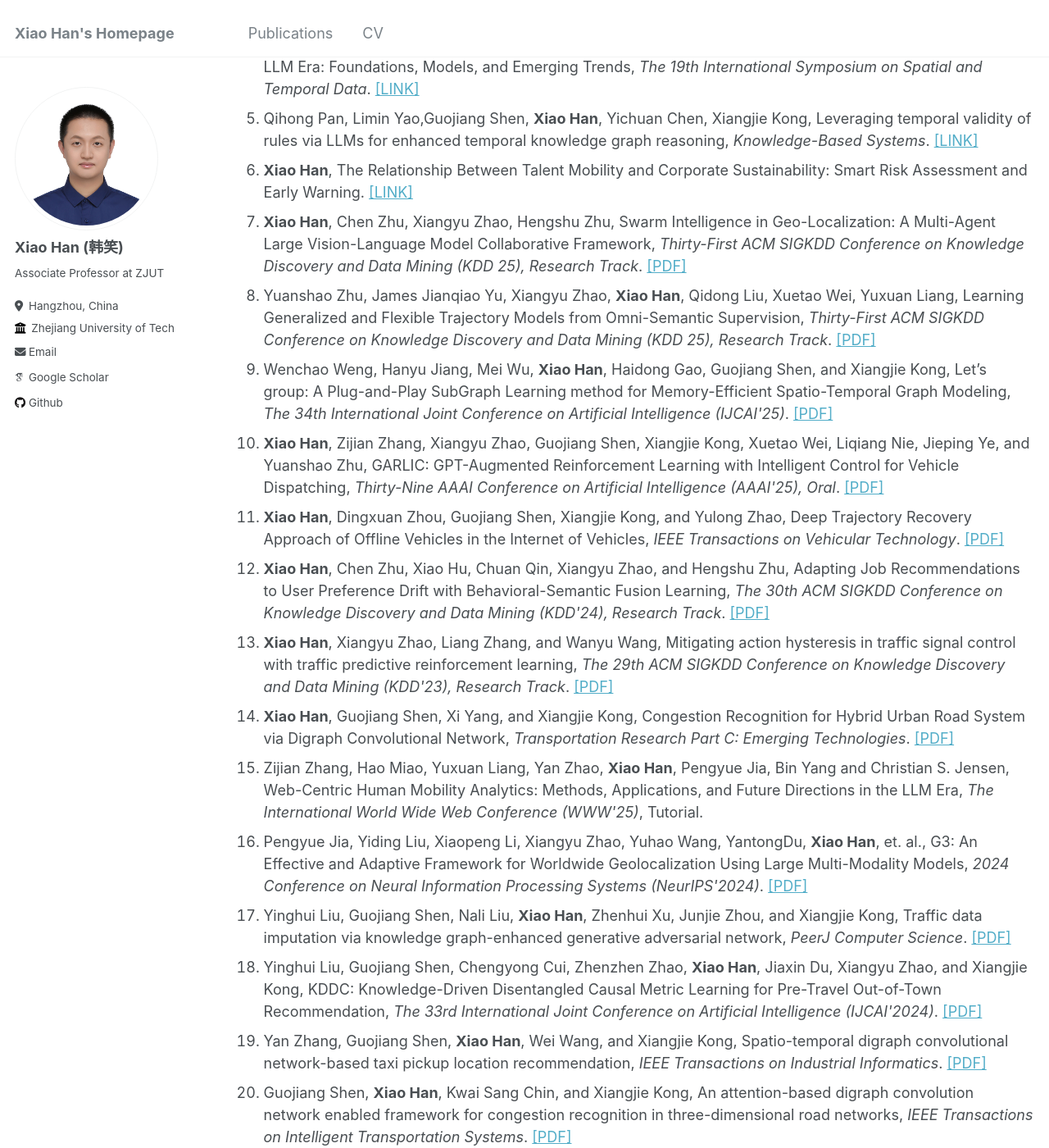
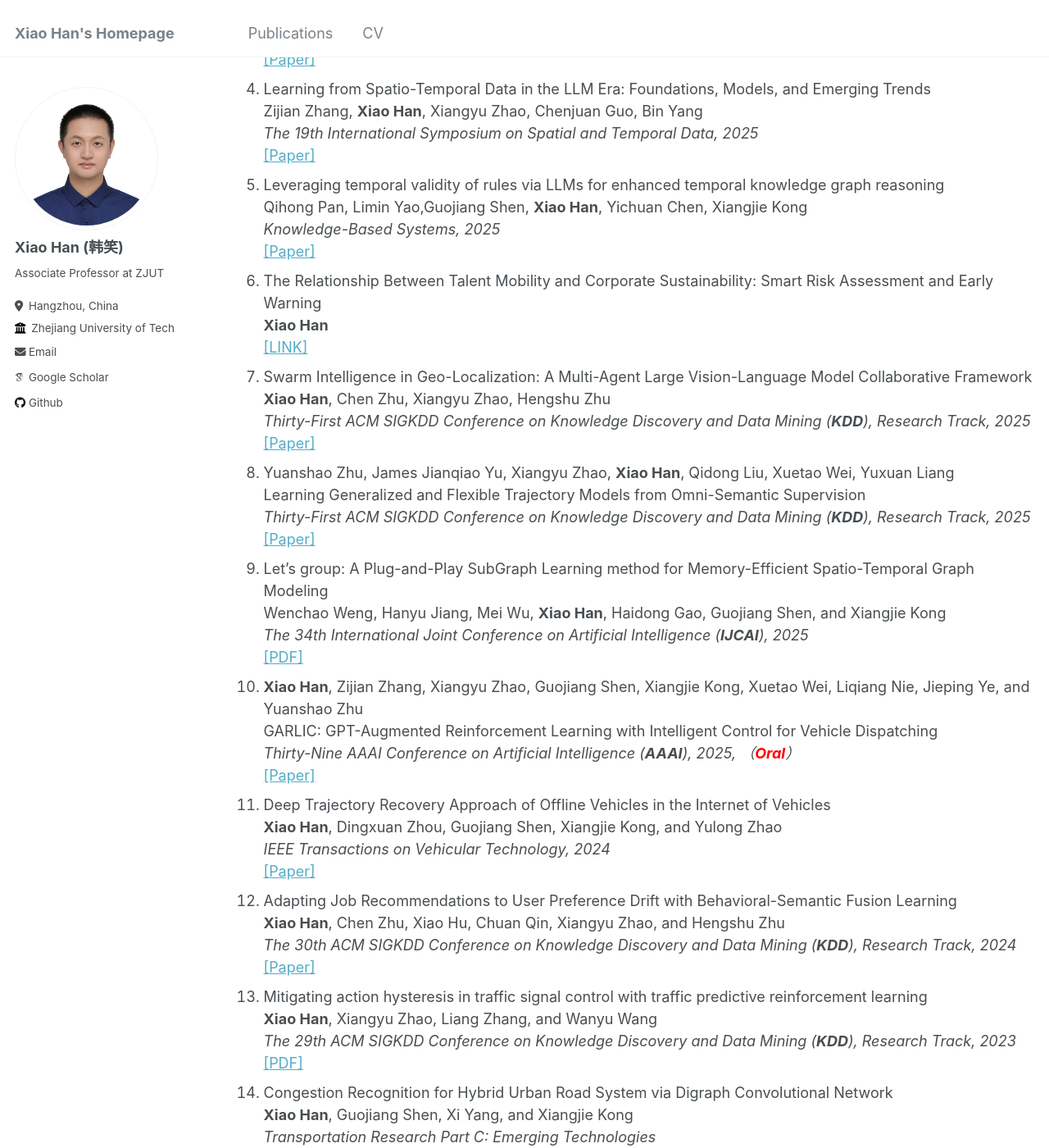
Before and after one commit to hahahenha/hahahenha.github.io, a Jekyll site: the page built from _pages/publications.md, in a window 1280 px wide and 1400 px high, scrolled down 449 px. Shown: the whole window at 82% size. Built offline with Jekyll 4.4.1, drawn with Linux system fonts in a browser that asks for light colours; some web fonts are replaced; some of the changed text lies outside the part shown.

Commit message:
Update publications.md

```diff
--- a/_pages/publications.md
+++ b/_pages/publications.md
@@ -27,126 +27,140 @@ author_profile: true
   </li>
 
   <li>
-    Zhehao Dai, Guojiang Shen, Yuyue Hu, Jiaxin Du, <Strong>Xiao Han</Strong> and Xiangjie Kong,
-     FedGVD: Efficient Federated Graph Learning via Unidirectional Distillation with Dynamic Virtual Nodes,
-    <em>The 34th ACM International Conference on Information and Knowledge Management (CIKM 25)</em>.
-    <a target="_blank" rel="noopener" href="https://">[LINK]</a>
+     FedGVD: Efficient Federated Graph Learning via Unidirectional Distillation with Dynamic Virtual Nodes <br>
+     Zhehao Dai, Guojiang Shen, Yuyue Hu, Jiaxin Du, <Strong>Xiao Han</Strong> and Xiangjie Kong <br>
+     <em>The 34th ACM International Conference on Information and Knowledge Management (CIKM), 2025 </em> <br>
+     <a target="_blank" rel="noopener" href="https://">[Paper]</a>
   </li>
 
   <li>
-    Dayan Pan, Zhaoyang Fu, Jingyuan Wang, <Strong>Xiao Han</Strong>, Yue Zhu and Xiangyu Zhao,
-     Contextual Attention Modulation: Towards Efficient Multi-Task Adaptation in Large Language Models,
-    <em>The 34th ACM International Conference on Information and Knowledge Management (CIKM 25)</em>.
-    <a target="_blank" rel="noopener" href="https://">[LINK]</a>
+     Contextual Attention Modulation: Towards Efficient Multi-Task Adaptation in Large Language Models <br>
+     Dayan Pan, Zhaoyang Fu, Jingyuan Wang, <Strong>Xiao Han</Strong>, Yue Zhu and Xiangyu Zhao <br>
+     <em>The 34th ACM International Conference on Information and Knowledge Management (CIKM), 2025 </em> <br>
+     <a target="_blank" rel="noopener" href="https://">[Paper]</a>
   </li>
 
   <li>
-   Zijian Zhang, <Strong>Xiao Han</Strong>, Xiangyu Zhao, Chenjuan Guo, Bin Yang,
-     Learning from Spatio-Temporal Data in the LLM Era: Foundations, Models, and Emerging Trends,
-    <em>The 19th International Symposium on Spatial and Temporal Data</em>.
-    <a target="_blank" rel="noopener" href="https://">[LINK]</a>
+     Learning from Spatio-Temporal Data in the LLM Era: Foundations, Models, and Emerging Trends <br>
+     Zijian Zhang, <Strong>Xiao Han</Strong>, Xiangyu Zhao, Chenjuan Guo, Bin Yang <br>
+     <em>The 19th International Symposium on Spatial and Temporal Data, 2025</em> <br>
+     <a target="_blank" rel="noopener" href="https://">[Paper]</a>
   </li>
 
   <li>
-    Qihong Pan, Limin Yao,Guojiang Shen, <Strong>Xiao Han</Strong>, Yichuan Chen, Xiangjie Kong,
-     Leveraging temporal validity of rules via LLMs for enhanced temporal knowledge graph reasoning,
-    <em>Knowledge-Based Systems</em>.
-    <a target="_blank" rel="noopener" href="https://">[LINK]</a>
+    Leveraging temporal validity of rules via LLMs for enhanced temporal knowledge graph reasoning  <br>
+    Qihong Pan, Limin Yao,Guojiang Shen, <Strong>Xiao Han</Strong>, Yichuan Chen, Xiangjie Kong  <br>
+    <em>Knowledge-Based Systems, 2025</em>  <br>
+    <a target="_blank" rel="noopener" href="https://">[Paper]</a>
   </li>
 
    <li>
-    <Strong>Xiao Han</Strong>,
-     The Relationship Between Talent Mobility and Corporate Sustainability: Smart Risk Assessment and Early Warning.
-    <a target="_blank" rel="noopener" href="https://hkaift.com/the-relationship-between-talent-mobility-and-corporate-sustainability-smart-risk-assessment-and-early-warning/">[LINK]</a>
-  </li>
-   <li>
-    <Strong>Xiao Han</Strong>, Chen Zhu, Xiangyu Zhao, Hengshu Zhu,
-     Swarm Intelligence in Geo-Localization: A Multi-Agent Large Vision-Language Model Collaborative Framework,
-    <em>Thirty-First ACM SIGKDD Conference on Knowledge Discovery and Data Mining (KDD 25), Research Track</em>.
-    <a target="_blank" rel="noopener" href="https://dl.acm.org/doi/10.1145/3711896.3737141">[PDF]</a>
+      The Relationship Between Talent Mobility and Corporate Sustainability: Smart Risk Assessment and Early Warning  <br>
+      <Strong>Xiao Han</Strong>  <br>
+      <a target="_blank" rel="noopener" href="https://hkaift.com/the-relationship-between-talent-mobility-and-corporate-sustainability-smart-risk-assessment-and-early-warning/">[LINK]</a>
   </li>
 
+  <li>
+     Swarm Intelligence in Geo-Localization: A Multi-Agent Large Vision-Language Model Collaborative Framework <br>
+     <Strong>Xiao Han</Strong>, Chen Zhu, Xiangyu Zhao, Hengshu Zhu <br>
+     <em>Thirty-First ACM SIGKDD Conference on Knowledge Discovery and Data Mining (<Strong>KDD</Strong>), Research Track, 2025</em> <br>
+     <a target="_blank" rel="noopener" href="https://dl.acm.org/doi/10.1145/3711896.3737141">[Paper]</a>
+</li>
+
    <li>
-    Yuanshao Zhu, James Jianqiao Yu, Xiangyu Zhao, <Strong>Xiao Han</Strong>, Qidong Liu, Xuetao Wei, Yuxuan Liang,
-     Learning Generalized and Flexible Trajectory Models from Omni-Semantic Supervision,
-    <em>Thirty-First ACM SIGKDD Conference on Knowledge Discovery and Data Mining (KDD 25), Research Track</em>.
-    <a target="_blank" rel="noopener" href="https://dl.acm.org/doi/10.1145/3711896.3737019">[PDF]</a>
+      Yuanshao Zhu, James Jianqiao Yu, Xiangyu Zhao, <Strong>Xiao Han</Strong>, Qidong Liu, Xuetao Wei, Yuxuan Liang <br>
+      Learning Generalized and Flexible Trajectory Models from Omni-Semantic Supervision <br>
+      <em>Thirty-First ACM SIGKDD Conference on Knowledge Discovery and Data Mining (<Strong>KDD</Strong>), Research Track, 2025</em> <br>
+      <a target="_blank" rel="noopener" href="https://dl.acm.org/doi/10.1145/3711896.3737019">[Paper]</a>
   </li>
+
   <li>
-    Wenchao Weng, Hanyu Jiang, Mei Wu, <Strong>Xiao Han</Strong>, Haidong Gao, Guojiang Shen, and Xiangjie Kong,
-    Let’s group: A Plug-and-Play SubGraph Learning method for Memory-Efficient Spatio-Temporal Graph Modeling,
-    <em>The 34th International Joint Conference on Artificial Intelligence (IJCAI'25)</em>.
-    <a target="_blank" rel="noopener" href="">[PDF]</a>
+      Let’s group: A Plug-and-Play SubGraph Learning method for Memory-Efficient Spatio-Temporal Graph Modeling <br>
+      Wenchao Weng, Hanyu Jiang, Mei Wu, <Strong>Xiao Han</Strong>, Haidong Gao, Guojiang Shen, and Xiangjie Kong <br>
+      <em>The 34th International Joint Conference on Artificial Intelligence (<Strong>IJCAI</Strong>), 2025</em> <br>
+      <a target="_blank" rel="noopener" href="">[PDF]</a>
   </li>
+
   <li>
-    <Strong>Xiao Han</Strong>, Zijian Zhang, Xiangyu Zhao, Guojiang Shen, Xiangjie Kong, Xuetao Wei, Liqiang Nie, Jieping Ye, and Yuanshao Zhu,
-    GARLIC: GPT-Augmented Reinforcement Learning with Intelligent Control for Vehicle Dispatching,
-    <em>Thirty-Nine AAAI Conference on Artificial Intelligence (AAAI'25), Oral</em>.
-    <a target="_blank" rel="noopener" href="https://arxiv.org/abs/2408.10286">[PDF]</a>
+      <Strong>Xiao Han</Strong>, Zijian Zhang, Xiangyu Zhao, Guojiang Shen, Xiangjie Kong, Xuetao Wei, Liqiang Nie, Jieping Ye, and Yuanshao Zhu <br>
+      GARLIC: GPT-Augmented Reinforcement Learning with Intelligent Control for Vehicle Dispatching <br>
+      <em>Thirty-Nine AAAI Conference on Artificial Intelligence (<Strong>AAAI</Strong>), 2025, （<Strong style="color: red;">Oral</Strong>）</em> <br>
+      <a target="_blank" rel="noopener" href="https://arxiv.org/abs/2408.10286">[Paper]</a>
   </li>
+
   <li>
-    <Strong>Xiao Han</Strong>, Dingxuan Zhou, Guojiang Shen, Xiangjie Kong, and Yulong Zhao,
-    Deep Trajectory Recovery Approach of Offline Vehicles in the Internet of Vehicles,
-    <em>IEEE Transactions on Vehicular Technology</em>.
-    <a target="_blank" rel="noopener" href="https://ieeexplore.ieee.org/document/10586793">[PDF]</a>
+      Deep Trajectory Recovery Approach of Offline Vehicles in the Internet of Vehicles <br>
+      <Strong>Xiao Han</Strong>, Dingxuan Zhou, Guojiang Shen, Xiangjie Kong, and Yulong Zhao <br>
+      <em>IEEE Transactions on Vehicular Technology, 2024</em> <br>
+      <a target="_blank" rel="noopener" href="https://ieeexplore.ieee.org/document/10586793">[Paper]</a>
   </li>
+
   <li>
-    <Strong>Xiao Han</Strong>, Chen Zhu, Xiao Hu, Chuan Qin, Xiangyu Zhao, and Hengshu Zhu,
-    Adapting Job Recommendations to User Preference Drift with Behavioral-Semantic Fusion Learning,
-    <em>The 30th ACM SIGKDD Conference on Knowledge Discovery and Data Mining (KDD'24), Research Track</em>.
-    <a target="_blank" rel="noopener" href="https://arxiv.org/pdf/2407.00082">[PDF]</a>
+      Adapting Job Recommendations to User Preference Drift with Behavioral-Semantic Fusion Learning <br>
+      <Strong>Xiao Han</Strong>, Chen Zhu, Xiao Hu, Chuan Qin, Xiangyu Zhao, and Hengshu Zhu <br>
+      <em>The 30th ACM SIGKDD Conference on Knowledge Discovery and Data Mining (<Strong>KDD</Strong>), Research Track, 2024</em> <br>
+      <a target="_blank" rel="noopener" href="https://arxiv.org/pdf/2407.00082">[Paper]</a>
   </li>
+
   <li>
-    <Strong>Xiao Han</Strong>, Xiangyu Zhao, Liang Zhang, and Wanyu Wang,
-    Mitigating action hysteresis in traffic signal control with traffic predictive reinforcement learning,
-    <em>The 29th ACM SIGKDD Conference on Knowledge Discovery and Data Mining (KDD'23), Research Track</em>.
-    <a target="_blank" rel="noopener" href="https://dl.acm.org/doi/abs/10.1145/3580305.3599528">[PDF]</a>
+      Mitigating action hysteresis in traffic signal control with traffic predictive reinforcement learning <br>
+      <Strong>Xiao Han</Strong>, Xiangyu Zhao, Liang Zhang, and Wanyu Wang <br>
+      <em>The 29th ACM SIGKDD Conference on Knowledge Discovery and Data Mining (<Strong>KDD</Strong>), Research Track, 2023</em> <br>
+      <a target="_blank" rel="noopener" href="https://dl.acm.org/doi/abs/10.1145/3580305.3599528">[PDF]</a>
   </li>
+
   <li>
-    <Strong>Xiao Han</Strong>, Guojiang Shen, Xi Yang, and Xiangjie Kong,
-    Congestion Recognition for Hybrid Urban Road System via Digraph Convolutional Network,
-    <em>Transportation Research Part C: Emerging Technologies</em>.
-    <a target="_blank" rel="noopener" href="https://www.researchgate.net/profile/Xiangjie-Kong-2/publication/347696366_Congestion_recognition_for_hybrid_urban_road_systems_via_digraph_convolutional_network/links/617cef433c987366c30419d2/Congestion-recognition-for-hybrid-urban-road-systems-via-digraph-convolutional-network.pdf">[PDF]</a>
+      Congestion Recognition for Hybrid Urban Road System via Digraph Convolutional Network <br>
+      <Strong>Xiao Han</Strong>, Guojiang Shen, Xi Yang, and Xiangjie Kong <br>
+      <em>Transportation Research Part C: Emerging Technologies</em> <br>
+      <a target="_blank" rel="noopener" href="https://www.researchgate.net/profile/Xiangjie-Kong-2/publication/347696366_Congestion_recognition_for_hybrid_urban_road_systems_via_digraph_convolutional_network/links/617cef433c987366c30419d2/Congestion-recognition-for-hybrid-urban-road-systems-via-digraph-convolutional-network.pdf">[PDF]</a>
   </li>
+
   <li>
-    Zijian Zhang, Hao Miao, Yuxuan Liang, Yan Zhao, <Strong>Xiao Han</Strong>, Pengyue Jia, Bin Yang and Christian S. Jensen,
-    Web-Centric Human Mobility Analytics: Methods, Applications, and Future Directions in the LLM Era,
-    <em>The International World Wide Web Conference (WWW'25)</em>, Tutorial.
+      Web-Centric Human Mobility Analytics: Methods, Applications, and Future Directions in the LLM Era <br>
+      Zijian Zhang, Hao Miao, Yuxuan Liang, Yan Zhao, <Strong>Xiao Han</Strong>, Pengyue Jia, Bin Yang and Christian S. Jensen <br>
+      <em>The International World Wide Web Conference (WWW'25)</em>, Tutorial.
   </li>
+
   <li>
-    Pengyue Jia, Yiding Liu, Xiaopeng Li, Xiangyu Zhao, Yuhao Wang, YantongDu, <Strong>Xiao Han</Strong>, et. al.,
-G3: An Effective and Adaptive Framework for Worldwide Geolocalization Using Large Multi-Modality Models,
-    <em>2024 Conference on Neural Information Processing Systems (NeurIPS'2024)</em>.
-    <a target="_blank" rel="noopener" href="https://arxiv.org/abs/2405.14702">[PDF]</a>
+      G3: An Effective and Adaptive Framework for Worldwide Geolocalization Using Large Multi-Modality Models <br>
+      Pengyue Jia, Yiding Liu, Xiaopeng Li, Xiangyu Zhao, Yuhao Wang, YantongDu, <Strong>Xiao Han</Strong>, et. al. <br>
+      <em>2024 Conference on Neural Information Processing Systems (NeurIPS'2024)</em> <br>
+      <a target="_blank" rel="noopener" href="https://arxiv.org/abs/2405.14702">[PDF]</a>
   </li>
+
   <li>
-    Yinghui Liu, Guojiang Shen, Nali Liu, <Strong>Xiao Han</Strong>, Zhenhui Xu, Junjie Zhou, and Xiangjie Kong,
-    Traffic data imputation via knowledge graph-enhanced generative adversarial network,
-    <em>PeerJ Computer Science</em>.
-    <a target="_blank" rel="noopener" href="https://peerj.com/articles/cs-2408/">[PDF]</a>
+      Traffic data imputation via knowledge graph-enhanced generative adversarial network <br>
+      Yinghui Liu, Guojiang Shen, Nali Liu, <Strong>Xiao Han</Strong>, Zhenhui Xu, Junjie Zhou, and Xiangjie Kong <br>
+      <em>PeerJ Computer Science</em> <br>
+      <a target="_blank" rel="noopener" href="https://peerj.com/articles/cs-2408/">[Paper]</a>
   </li>
+
   <li>
-    Yinghui Liu, Guojiang Shen, Chengyong Cui, Zhenzhen Zhao, <Strong>Xiao Han</Strong>, Jiaxin Du, Xiangyu Zhao, and Xiangjie Kong,
-    KDDC: Knowledge-Driven Disentangled Causal Metric Learning for Pre-Travel Out-of-Town Recommendation,
-    <em>The 33rd International Joint Conference on Artificial Intelligence (IJCAI'2024)</em>.
-    <a target="_blank" rel="noopener" href="https://www.ijcai.org/proceedings/2024/244">[PDF]</a>
+      KDDC: Knowledge-Driven Disentangled Causal Metric Learning for Pre-Travel Out-of-Town Recommendation <br>
+      Yinghui Liu, Guojiang Shen, Chengyong Cui, Zhenzhen Zhao, <Strong>Xiao Han</Strong>, Jiaxin Du, Xiangyu Zhao, and Xiangjie Kong <br>
+      <em>The 33rd International Joint Conference on Artificial Intelligence (<Strong>IJCAI</Strong>), 2024</em> <br>
+      <a target="_blank" rel="noopener" href="https://www.ijcai.org/proceedings/2024/244">[Paper]</a>
   </li>
+
   <li>
-    Yan Zhang, Guojiang Shen, <Strong>Xiao Han</Strong>, Wei Wang, and Xiangjie Kong,
-    Spatio-temporal digraph convolutional network-based taxi pickup location recommendation,
-    <em>IEEE Transactions on Industrial Informatics</em>.
-    <a target="_blank" rel="noopener" href="https://ieeexplore.ieee.org/document/9793719">[PDF]</a>
+      Spatio-temporal digraph convolutional network-based taxi pickup location recommendation <br>
+      Yan Zhang, Guojiang Shen, <Strong>Xiao Han</Strong>, Wei Wang, and Xiangjie Kong <br>
+      <em>IEEE Transactions on Industrial Informatics</em> <br>
+      <a target="_blank" rel="noopener" href="https://ieeexplore.ieee.org/document/9793719">[Paper]</a>
   </li>
+
   <li>
-    Guojiang Shen, <Strong>Xiao Han</Strong>, Kwai Sang Chin, and Xiangjie Kong,
-    An attention-based digraph convolution network enabled framework for congestion recognition in three-dimensional road networks,
-    <em>IEEE Transactions on Intelligent Transportation Systems</em>.
-    <a target="_blank" rel="noopener" href="https://ieeexplore.ieee.org/document/9626455">[PDF]</a>
+      An attention-based digraph convolution network enabled framework for congestion recognition in three-dimensional road networks <br>
+      Guojiang Shen, <Strong>Xiao Han</Strong>, Kwai Sang Chin, and Xiangjie Kong <br>
+      <em>IEEE Transactions on Intelligent Transportation Systems</em> <br>
+      <a target="_blank" rel="noopener" href="https://ieeexplore.ieee.org/document/9626455">[Paper]</a>
   </li>
+
   <li>
-    Duanyang Liu, Longfeng Tang, Guojiang Shen, and <Strong>Xiao Han</Strong>,
-    Traffic speed prediction: An attention-based method,
-    <em>Sensors</em>.
-    <a target="_blank" rel="noopener" href="https://www.mdpi.com/1424-8220/19/18/3836">[PDF]</a>
+      Traffic speed prediction: An attention-based method <br>
+      Duanyang Liu, Longfeng Tang, Guojiang Shen, and <Strong>Xiao Han</Strong> <br>
+      <em>Sensors</em> <br>
+      <a target="_blank" rel="noopener" href="https://www.mdpi.com/1424-8220/19/18/3836">[Papaer]</a>
   </li>
 </ol>
```
